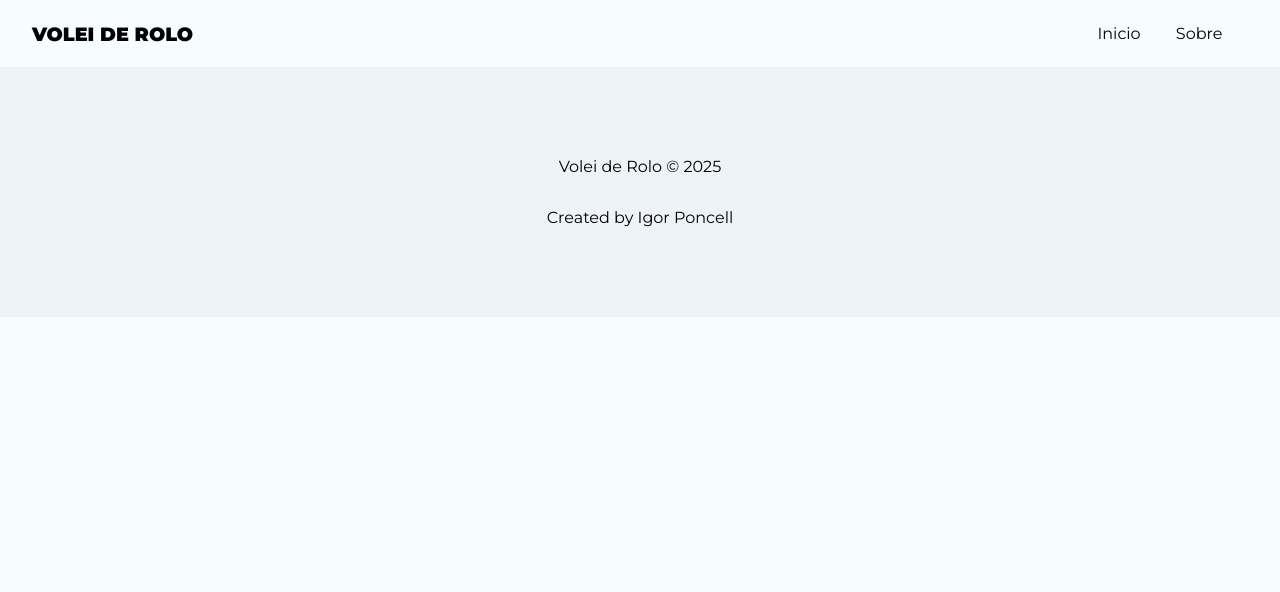
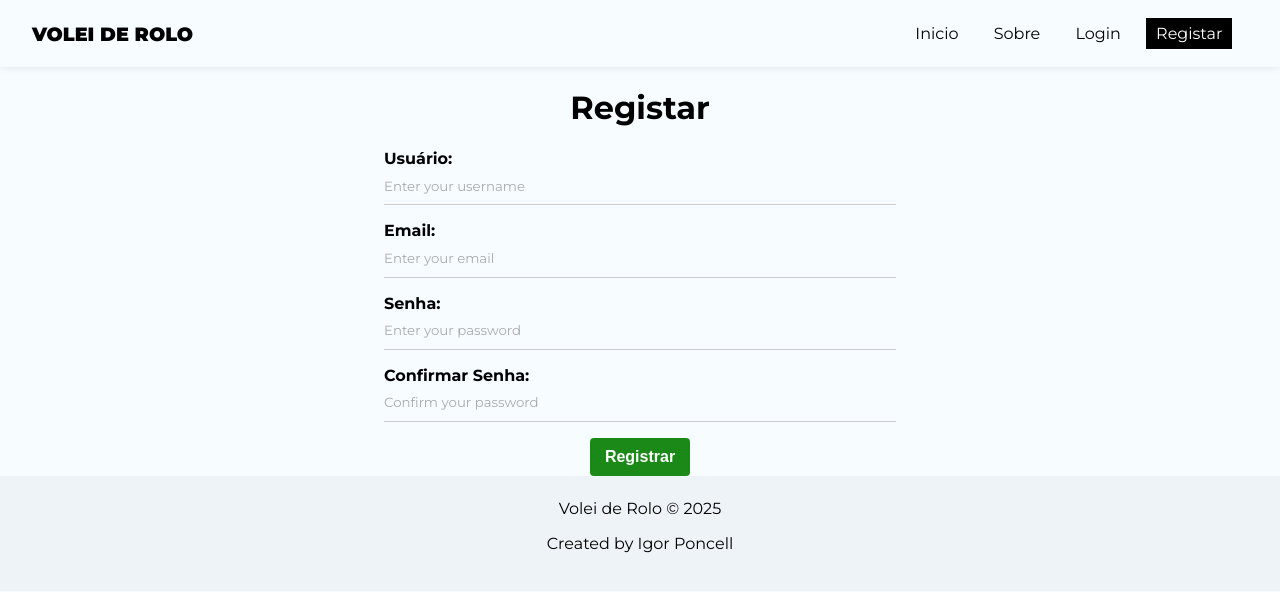
Before and after one commit to igorponcell/VoleiDeRolo, a React (Create React App) app: page /register in a window 1280 px wide. Shown: the top 592 px of the page. Built offline with nearby package versions, Linux system fonts and the light colour scheme.

Commit message:
base register page interface

```diff
--- a/src/App.css
+++ b/src/App.css
@@ -1,38 +1,121 @@
-.App {
-  text-align: center;
+body {
+  background-color: #F6FCFF;
+  padding: 0;
+  margin: 0;
+  font-family: "Montserrat", sans-serif;
 }
 
-.App-logo {
-  height: 40vmin;
-  pointer-events: none;
+input::placeholder,
+textarea::placeholder {
+  font-family: "Montserrat", sans-serif;
+  color: #AAA;
 }
 
-@media (prefers-reduced-motion: no-preference) {
-  .App-logo {
-    animation: App-logo-spin infinite 20s linear;
-  }
+input:focus,
+textarea:focus {
+  outline: none;
 }
 
-.App-header {
-  background-color: #282c34;
-  min-height: 100vh;
+a,
+nav button {
+  background-color: transparent;
+  border: none;
+  color: #000;
+  cursor: pointer;
+  font-family: "Montserrat", sans-serif;
+  font-size: 1em;
+  text-decoration: none;
+  transition: .4s;
+}
+
+a:hover,
+nav button:hover {
+  color: #BBB;
+
+}
+
+/* Global Form Styles */
+form {
+  margin: 0 auto;
+  max-width: 40%;
+}
+
+.formGroup {
+  align-items: flex-start;
   display: flex;
   flex-direction: column;
-  align-items: center;
-  justify-content: center;
-  font-size: calc(10px + 2vmin);
-  color: white;
+  margin-bottom: 1em;
 }
 
-.App-link {
-  color: #61dafb;
+.formGroup label {
+  font-weight: bold;
+  text-align: left;
 }
 
-@keyframes App-logo-spin {
-  from {
-    transform: rotate(0deg);
-  }
-  to {
-    transform: rotate(360deg);
-  }
+.formGroup input,
+.formGroup textarea {
+  background-color: transparent;
+  border: none;
+  border-bottom: 1px solid #CCC ;
+  box-sizing: border-box;
+  padding: 0.8em 0;
+  width: 100%;
 }
+
+.formGroup input:focus,
+.formGroup textarea:focus {
+  border-color: #AAA;
+}
+
+.btn {
+  background-color: #1A8918;
+  border: none;
+  border-radius: 4px;
+  color: #FFF;
+  cursor: pointer;
+  font-size: 1em;
+  font-weight: bold;
+  padding: 10px 15px;
+  text-align: center;
+  transition: background-color 0.3s;
+}
+
+.btn.btn-dark{
+  background-color: #000;
+  border-radius: 0;
+}
+
+.btn.outline {
+  background-color: transparent;
+  border: 1px solid #000;
+  border-radius: 0;
+  color: #000;
+  padding: 7px 30px;
+}
+
+.btn:hover {
+  background-color: #0F730C;
+}
+
+.btn.outline:hover {
+  background-color: #000;
+  color: #FFF;
+}
+
+.btn.btn-danger:hover {
+  background-color: #DC3545;
+}
+
+button[disabled] {
+  background-color: #AAA;
+  color: #666;
+  cursor: not-allowed;
+}
+
+.container .error {
+  background-color: #F8D7DA;
+  border: 1px solid #F5C6CB;
+  border-radius: 4px;
+  color: #721C24;
+  padding: 10px;
+}
--- a/src/App.js
+++ b/src/App.js
@@ -3,6 +3,10 @@ import './App.css';
 import { BrowserRouter, Route, Routes } from 'react-router-dom';
 import NavBar from './components/NavBar/NavBar';
 import Footer from './components/Footer/Footer';
+import Home from './pages/Home/Home';
+import Register from './pages/Register/Register';
+import Login from './pages/Login/Login';
+import About from './pages/About/About';
 
 function App() {
   return (
@@ -12,9 +16,10 @@ function App() {
           <NavBar />
 
           <Routes>
-            <Route path='/' element={<h2>Inicio</h2>} />
-            <Route path='/about' element={<h2>Sobre nós</h2>} />
-            <Route path='/login' element={<h2>Login</h2>} />
+            <Route path='/' element={<Home/>} />
+            <Route path='/about' element={<About/>} />
+            <Route path='/login' element={<Login/>} />
+            <Route path='/register' element={<Register/>} />
           </Routes>
 
           <Footer />
--- a/src/components/Footer/Footer.module.css
+++ b/src/components/Footer/Footer.module.css
@@ -1,8 +1,13 @@
 .footer {
     background-color: #EDF3F6;
     display: flex;
-    height: 250px;
+    height: 115px;
     justify-content: center;
     align-items: center;
     flex-direction: column;
 }
+
+.footer p {
+    font-size: 1em;
+    margin-top: 0;
+}
--- a/src/components/NavBar/NavBar.js
+++ b/src/components/NavBar/NavBar.js
@@ -19,6 +19,16 @@ const NavBar = () => {
             Sobre
           </NavLink>
         </li>
+        <li>
+          <NavLink to="/login" className={({ isActive }) => isActive ? styles.active : undefined}>
+            Login
+          </NavLink>
+        </li>
+        <li>
+          <NavLink to="/register" className={({ isActive }) => isActive ? styles.active : undefined}>
+            Registar
+          </NavLink>
+        </li>
       </ul>
     </nav>
   )
--- /dev/null
+++ b/src/pages/Register/Register.js
@@ -0,0 +1,94 @@
+import styles from './Register.module.css';
+import { useState, useEffect } from 'react';
+const Register = () => {
+  const [username, setUsername] = useState('');
+  const [email, setEmail] = useState('');
+  const [password, setPassword] = useState('');
+  const [confirmPassword, setConfirmPassword] = useState('');
+  const [error, setError] = useState(null);
+
+  const resetForm = () => {
+    setUsername('');
+    setEmail('');
+    setPassword('');
+    setConfirmPassword('');
+    setError(null);
+  };
+
+  const handleSubmit = (e) => {
+    e.preventDefault();
+    if (password !== confirmPassword) {
+      setError('Senhas não coincidem');
+      return;
+    }
+
+    const user = { username, email, password };
+    console.log('Usuario registrado:', user);
+
+    // Reset form fields
+    resetForm();
+  };
+
+  return (
+    <div className={styles.register}>
+        <h1>Registar</h1>
+
+        <form onSubmit={handleSubmit}>
+
+            <div className="formGroup">
+            <label htmlFor="username">Usuário:</label>
+            <input
+                type="text"
+                id="username"
+                name="username"
+                value={username}
+                onChange={(e) => setUsername(e.target.value)}
+                placeholder='Enter your username'
+                required/>
+            </div>
+
+            <div className="formGroup">
+            <label htmlFor="email">Email:</label>
+            <input
+                type="email"
+                id="email"
+                name="email"
+                value={email}
+                onChange={(e) => setEmail(e.target.value)}
+                placeholder='Enter your email'
+                required/>
+            </div>
+
+            <div className="formGroup">
+            <label htmlFor="password">Senha:</label>
+            <input
+                type="password"
+                id="password"
+                name="password"
+                value={password}
+                onChange={(e) => setPassword(e.target.value)}
+                placeholder='Enter your password'
+                required/>
+            </div>
+
+            <div className="formGroup">
+            <label htmlFor="confirmPassword">Confirmar Senha:</label>
+            <input
+                type="password"
+                id="confirmPassword"
+                name="confirmPassword"
+                value={confirmPassword}
+                onChange={(e) => setConfirmPassword(e.target.value)}
+                placeholder='Confirm your password'
+                required/>
+            </div>
+
+            <button type="submit" className='btn'>Registrar</button>
+
+            {error && <p className="error">{error}</p>}
+        </form>
+    </div>
+  )
+}
+
+export default Register
--- /dev/null
+++ b/src/pages/Register/Register.module.css
@@ -0,0 +1,3 @@
+.register {
+    text-align: center;
+}
```
